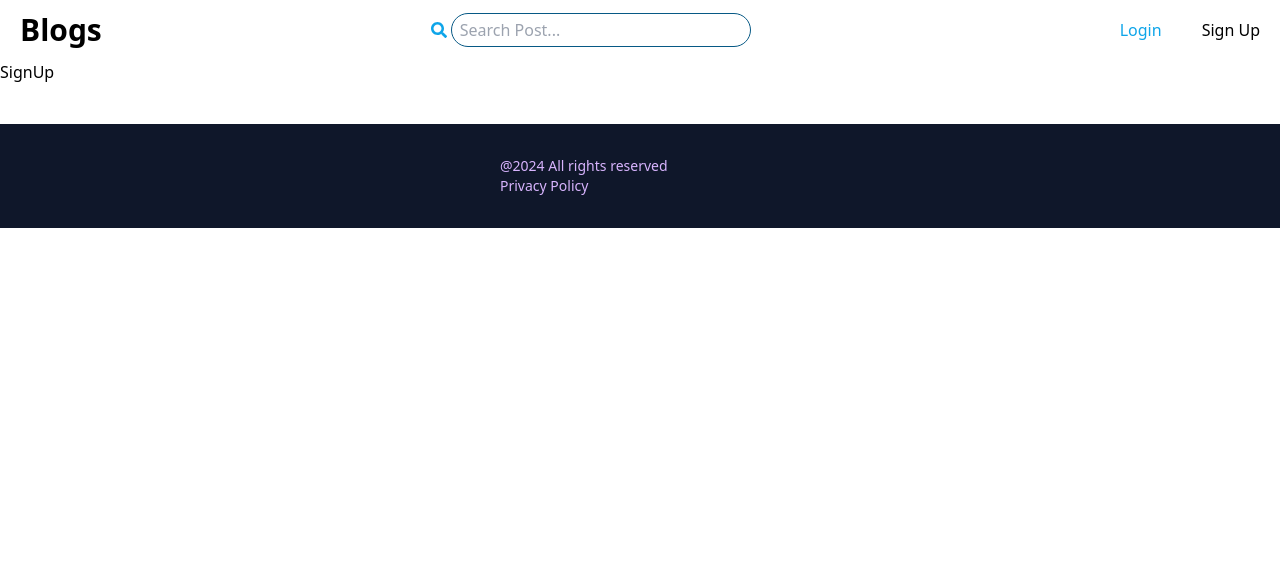
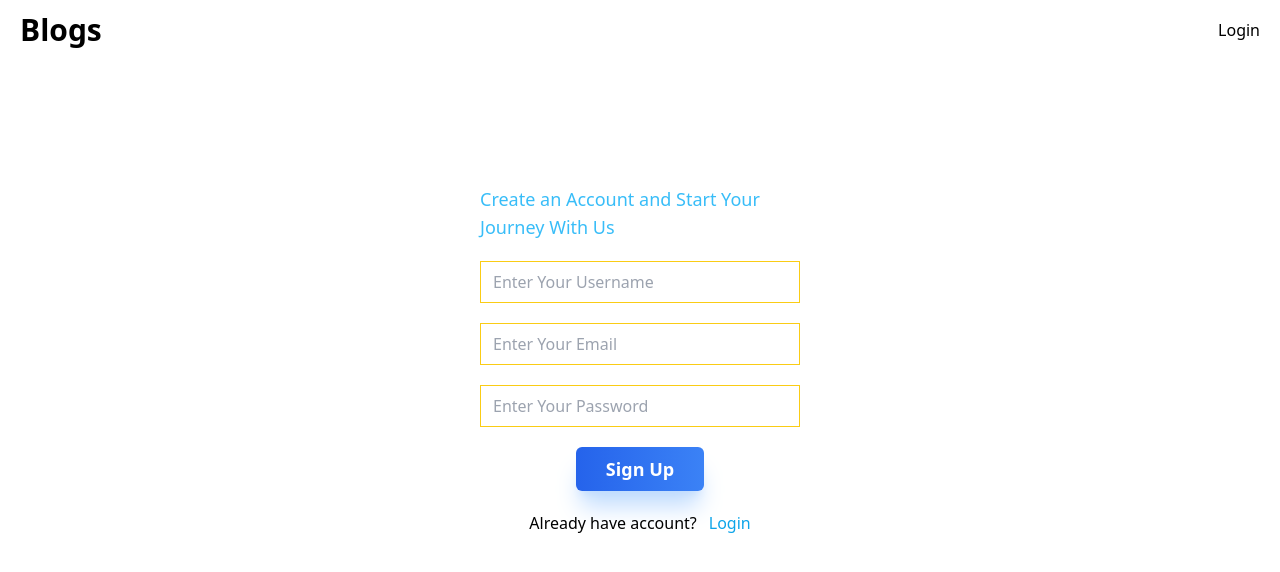
Before and after one commit to aliwert/mern-blog-app, a React (Create React App) app in the folder frontend/: page /signup in a window 1280 px wide. Shown: the top 572 px of the page. Built offline with nearby package versions, Linux system fonts and the light colour scheme; the HTML template or start-up script is replaced by a standard one.

Commit message:
feat: login & signup pages

```diff
--- a/frontend/src/App.js
+++ b/frontend/src/App.js
@@ -1,6 +1,4 @@
 import { Route, Routes } from "react-router-dom";
-import Navbar from "./components/Navbar";
-import Footer from "./components/Footer";
 import Home from "./pages/Home";
 import Login from "./pages/Login";
 import SignUp from "./pages/SignUp";
@@ -8,13 +6,11 @@ import SignUp from "./pages/SignUp";
 const App = () => {
   return (
     <div>
-      <Navbar />
       <Routes>
         <Route path="/" element={<Home />} />
         <Route path="/login" element={<Login />} />
         <Route path="/signup" element={<SignUp />} />
       </Routes>
-      <Footer />
     </div>
   );
 };
--- a/frontend/src/components/Navbar.jsx
+++ b/frontend/src/components/Navbar.jsx
@@ -2,7 +2,7 @@ import { Link } from "react-router-dom";
 import { FaSearch } from "react-icons/fa";
 
 const Navbar = () => {
-  const user = false;
+  const user = true;
 
   return (
     <div className="flex items-center justify-between px-5 md:px- [150px] py-3">
--- a/frontend/src/pages/Home.jsx
+++ b/frontend/src/pages/Home.jsx
@@ -1,13 +1,19 @@
+import Footer from "../components/Footer";
 import HomePost from "../components/HomePost";
+import Navbar from "../components/Navbar";
 
 const Home = () => {
   return (
+    <>
+      <Navbar />
       <div className="px-6 md:px-[12rem]">
         <HomePost />
         <HomePost />
         <HomePost />
         <HomePost />
       </div>
+      <Footer />
+    </>
   );
 };
 
--- a/frontend/src/pages/Login.jsx
+++ b/frontend/src/pages/Login.jsx
@@ -1,17 +1,43 @@
+import { Link } from "react-router-dom";
+
 const Login = () => {
   return (
+    <>
+      <div className="flex items-center justify-between px-5 md:px- [150px] py-3">
+        <h1 className="text-3xl font-bold">
+          <Link>Blogs</Link>
+        </h1>
+        <h2>
+          <Link to="/signup">Sign Up</Link>
+        </h2>
+      </div>
       <div className="w-full flex justify-center items-center h-[75vh]">
         <div className="flex flex-col justify-center items-center space-y-5 w-[75%] md:w-[25%]">
           <h1 className="text-lg text-sky-400">
             Welcome to Blog App Please Login To Your Account
           </h1>
-        <input className="" type="text" placeholder="Enter Your Email" />
-        <input className="" type="password" placeholder="Enter Your Password" />
-        <button className="w-full px-4 py-4 text-lg font-bold text-center min-w-[100px] text-white transition-all rounded-md shadow-xl sm:w-auto bg-gradient-to-r from-blue-600 to-blue-500 hover:bg-gradient-to-b dark:shadow-blue-900 shadow-blue-200 hover:shadow-2xl hover:shadow-blue-400 hover:-tranneutral-y-px">
+          <input
+            className="w-full px-3 py-2 border border-yellow-400"
+            type="text"
+            placeholder="Enter Your Email"
+          />
+          <input
+            className="w-full px-3 py-2 border border-yellow-400"
+            type="password"
+            placeholder="Enter Your Password"
+          />
+          <button className="w-full px-2 py-2 text-lg font-bold text-center min-w-[8rem] text-white transition-all rounded-md shadow-xl sm:w-auto bg-gradient-to-r from-blue-600 to-blue-500 hover:bg-gradient-to-b dark:shadow-blue-900 shadow-blue-200 hover:shadow-2xl hover:shadow-blue-400 hover:-tranneutral-y-px">
             Log In
           </button>
+          <div className="flex justify-center items-center space-x-3">
+            <p>Don't have an account?</p>
+            <p className="text-sky-500 hover:text-sky-950">
+              <Link to="/signup">Sign Up</Link>
+            </p>
           </div>
         </div>
+      </div>
+    </>
   );
 };
 
--- a/frontend/src/pages/SignUp.jsx
+++ b/frontend/src/pages/SignUp.jsx
@@ -1,5 +1,49 @@
+import { Link } from "react-router-dom";
+
 const SignUp = () => {
-  return <div>SignUp</div>;
+  return (
+    <>
+      <div className="flex items-center justify-between px-5 md:px- [150px] py-3">
+        <h1 className="text-3xl font-bold">
+          <Link>Blogs</Link>
+        </h1>
+        <h2>
+          <Link to="/login">Login</Link>
+        </h2>
+      </div>
+      <div className="w-full flex justify-center items-center h-[75vh]">
+        <div className="flex flex-col justify-center items-center space-y-5 w-[75%] md:w-[25%]">
+          <h1 className="text-lg text-sky-400">
+            Create an Account and Start Your Journey With Us
+          </h1>
+          <input
+            className="w-full px-3 py-2 border border-yellow-400"
+            type="text"
+            placeholder="Enter Your Username"
+          />
+          <input
+            className="w-full px-3 py-2 border border-yellow-400"
+            type="text"
+            placeholder="Enter Your Email"
+          />
+          <input
+            className="w-full px-3 py-2 border border-yellow-400"
+            type="password"
+            placeholder="Enter Your Password"
+          />
+          <button className="w-full px-2 py-2 text-lg font-bold text-center min-w-[8rem] text-white transition-all rounded-md shadow-xl sm:w-auto bg-gradient-to-r from-blue-600 to-blue-500 hover:bg-gradient-to-b dark:shadow-blue-900 shadow-blue-200 hover:shadow-2xl hover:shadow-blue-400 hover:-tranneutral-y-px">
+            Sign Up
+          </button>
+          <div className="flex justify-center items-center space-x-3">
+            <p>Already have account?</p>
+            <p className="text-sky-500 hover:text-sky-950">
+              <Link to="/login">Login</Link>
+            </p>
+          </div>
+        </div>
+      </div>
+    </>
+  );
 };
 
 export default SignUp;
```
Lines whose indentation alone changed are shown as unchanged.
